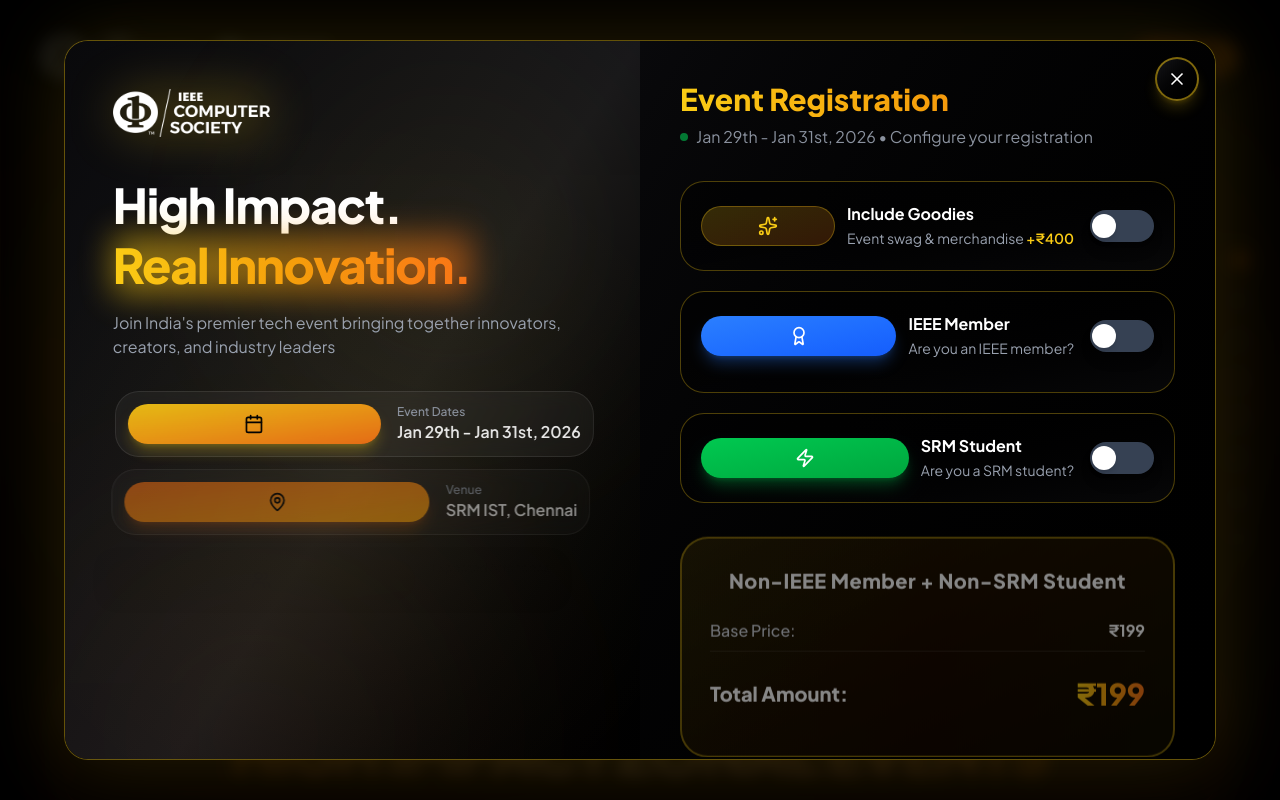
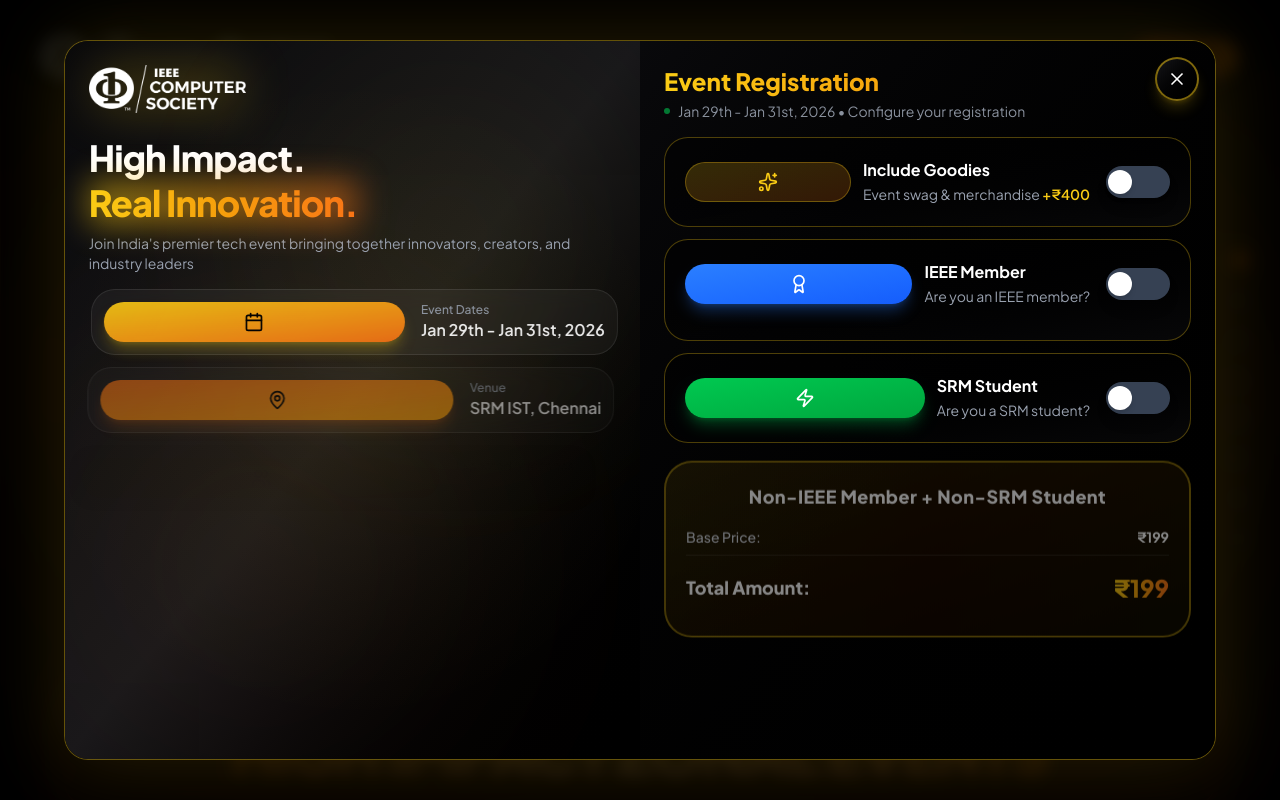
Before and after one commit to Shreyash289/Hize, a Next.js app: page / in a window 1280 px wide. Shown: the top 800 px of the page. Built offline with nearby package versions, Linux system fonts and the light colour scheme; a web font is replaced by a local one.

Commit message:
Fix registration popup: remove hover scale effects on icons, fix button text centering, update event dates to Jan 29th - Jan 31st 2026, fix modal overflow, make modal more compact

```diff
--- a/src/components/RegistrationPopup.tsx
+++ b/src/components/RegistrationPopup.tsx
@@ -178,7 +178,7 @@
         {!isMobile && (
           <m.div
             variants={modalVariants}
-            className="relative w-full max-w-6xl mx-4 max-h-[90vh] overflow-hidden rounded-3xl bg-gradient-to-br from-zinc-950 to-black border border-[#FACC15]/40 shadow-[0_0_80px_rgba(250,204,21,0.15)] backdrop-blur-xl"
+            className="relative w-full max-w-6xl mx-4 max-h-[90vh] overflow-hidden rounded-3xl bg-gradient-to-br from-zinc-950 to-black border border-[#FACC15]/40 shadow-[0_0_80px_rgba(250,204,21,0.15)] backdrop-blur-xl flex flex-col"
             onClick={(e) => e.stopPropagation()}
           >
             {/* Animated Border Glow */}
@@ -206,9 +206,9 @@
               <X className="h-5 w-5 group-hover:rotate-90 transition-transform duration-300" />
             </button>
 
-            <div className="grid grid-cols-1 lg:grid-cols-2 min-h-[500px] max-h-[90vh] relative z-10">
+            <div className="grid grid-cols-1 lg:grid-cols-2 flex-1 min-h-0 relative z-10 overflow-hidden">
               {/* Left Panel - Visual */}
-              <div className="relative bg-gradient-to-br from-zinc-950 via-zinc-900 to-black p-6 lg:p-10 xl:p-12 flex flex-col justify-between overflow-hidden">
+              <div className="relative bg-gradient-to-br from-zinc-950 via-zinc-900 to-black p-4 lg:p-6 flex flex-col justify-between overflow-hidden min-h-0">
                 {/* Animated Background Gradients */}
                 <div className="absolute inset-0">
                   <m.div
@@ -239,13 +239,13 @@
                   <div className="absolute inset-0 bg-[radial-gradient(circle_at_50%_50%,rgba(250,204,21,0.05),transparent_70%)]" />
                 </div>
 
-                <div className="relative z-10 space-y-8">
+                <div className="relative z-10 space-y-4">
                   {/* Logo with Glow */}
                   <m.div
                     initial={{ opacity: 0, y: -20 }}
                     animate={{ opacity: 1, y: 0 }}
                     transition={{ delay: 0.2 }}
-                    className="mb-6 lg:mb-8"
+                    className="mb-4"
                   >
                     <div className="relative inline-block">
                       <div className="absolute inset-0 bg-[#FACC15]/20 blur-xl rounded-full" />
@@ -266,7 +266,7 @@
                     animate={{ opacity: 1, x: 0 }}
                     transition={{ delay: 0.3 }}
                   >
-                    <h2 className="text-3xl lg:text-4xl xl:text-5xl font-black text-white mb-3 lg:mb-4 leading-tight tracking-tight">
+                    <h2 className="text-2xl lg:text-3xl xl:text-4xl font-black text-white mb-2 leading-tight tracking-tight">
                       High Impact.
                       <br />
                       <span className="relative inline-block">
@@ -276,7 +276,7 @@
                         </span>
                       </span>
                     </h2>
-                    <p className="text-gray-400 text-sm lg:text-base mt-3">
+                    <p className="text-gray-400 text-xs lg:text-sm mt-2">
                       Join India's premier tech event bringing together innovators, creators, and industry leaders
                     </p>
                   </m.div>
@@ -289,7 +289,7 @@
                       transition={{ delay: 0.4 }}
                       className="flex items-center gap-4 p-3 rounded-xl bg-white/5 border border-white/10 backdrop-blur-sm hover:bg-white/10 transition-colors group"
                     >
-                      <div className="flex items-center justify-center w-10 h-10 rounded-lg bg-gradient-to-br from-[#FACC15] to-[#F97316] shadow-lg shadow-[#FACC15]/30 group-hover:scale-110 transition-transform">
+                      <div className="flex items-center justify-center w-10 h-10 rounded-lg bg-gradient-to-br from-[#FACC15] to-[#F97316] shadow-lg shadow-[#FACC15]/30">
                         <Calendar className="h-5 w-5 text-black" />
                       </div>
                       <div>
@@ -304,7 +304,7 @@
                       transition={{ delay: 0.5 }}
                       className="flex items-center gap-4 p-3 rounded-xl bg-white/5 border border-white/10 backdrop-blur-sm hover:bg-white/10 transition-colors group"
                     >
-                      <div className="flex items-center justify-center w-10 h-10 rounded-lg bg-gradient-to-br from-[#F97316] to-[#F59E0B] shadow-lg shadow-[#F97316]/30 group-hover:scale-110 transition-transform">
+                      <div className="flex items-center justify-center w-10 h-10 rounded-lg bg-gradient-to-br from-[#F97316] to-[#F59E0B] shadow-lg shadow-[#F97316]/30">
                         <MapPin className="h-5 w-5 text-black" />
                       </div>
                       <div>
@@ -319,7 +319,7 @@
                       transition={{ delay: 0.6 }}
                       className="flex items-center gap-4 p-3 rounded-xl bg-white/5 border border-white/10 backdrop-blur-sm hover:bg-white/10 transition-colors group"
                     >
-                      <div className="flex items-center justify-center w-10 h-10 rounded-lg bg-gradient-to-br from-[#FACC15] to-[#F97316] shadow-lg shadow-[#FACC15]/30 group-hover:scale-110 transition-transform">
+                      <div className="flex items-center justify-center w-10 h-10 rounded-lg bg-gradient-to-br from-[#FACC15] to-[#F97316] shadow-lg shadow-[#FACC15]/30">
                         <Users className="h-5 w-5 text-black" />
                       </div>
                       <div>
@@ -355,15 +355,15 @@
               </div>
 
               {/* Right Panel - Registration Form */}
-              <div className="bg-gradient-to-br from-zinc-950 to-black p-6 lg:p-8 xl:p-10 flex flex-col overflow-y-auto scrollbar-thin scrollbar-thumb-[#FACC15]/30 scrollbar-track-transparent">
+              <div className="bg-gradient-to-br from-zinc-950 to-black p-4 lg:p-6 flex flex-col overflow-y-auto scrollbar-thin scrollbar-thumb-[#FACC15]/30 scrollbar-track-transparent min-h-0">
                 {/* Header */}
-                <div className="mb-6 lg:mb-8">
+                <div className="mb-4">
                   <m.h3
                     initial={{ opacity: 0, y: -10 }}
                     animate={{ opacity: 1, y: 0 }}
                     transition={{ delay: 0.3 }}
                     id="registration-title"
-                    className="text-2xl lg:text-3xl font-black bg-gradient-to-r from-[#FACC15] via-[#F59E0B] to-[#F97316] bg-clip-text text-transparent mb-2"
+                    className="text-xl lg:text-2xl font-black bg-gradient-to-r from-[#FACC15] via-[#F59E0B] to-[#F97316] bg-clip-text text-transparent mb-1"
                   >
                     Event Registration
                   </m.h3>
@@ -371,15 +371,15 @@
                     initial={{ opacity: 0 }}
                     animate={{ opacity: 1 }}
                     transition={{ delay: 0.4 }}
-                    className="text-gray-400 text-sm lg:text-base flex items-center gap-2"
+                    className="text-gray-400 text-xs lg:text-sm flex items-center gap-2"
                   >
-                    <span className="inline-block w-2 h-2 bg-green-500 rounded-full animate-pulse" />
+                    <span className="inline-block w-1.5 h-1.5 bg-green-500 rounded-full animate-pulse" />
                     Jan 29th - Jan 31st, 2026 • Configure your registration
                   </m.p>
                 </div>
 
                 {/* Registration Form */}
-                <div className="space-y-4 lg:space-y-5 mb-6 lg:mb-8">
+                <div className="space-y-3 mb-4">
                   {/* Goodies Toggle */}
                   <m.div
                     variants={cardVariants}
@@ -390,7 +390,7 @@
                     <div className="absolute inset-0 rounded-xl bg-gradient-to-r from-[#FACC15]/5 via-transparent to-[#F97316]/5 opacity-0 group-hover:opacity-100 transition-opacity" />
                     <div className="flex items-center justify-between gap-4 relative z-10">
                       <div className="flex items-center gap-3 min-w-0 flex-1">
-                        <div className="flex items-center justify-center w-10 h-10 rounded-lg bg-gradient-to-br from-[#FACC15]/20 to-[#F97316]/20 border border-[#FACC15]/30 group-hover:scale-110 transition-transform">
+                        <div className="flex items-center justify-center w-10 h-10 rounded-lg bg-gradient-to-br from-[#FACC15]/20 to-[#F97316]/20 border border-[#FACC15]/30">
                           <Sparkles className="h-5 w-5 text-[#FACC15]" />
                         </div>
                         <div className="min-w-0">
@@ -437,7 +437,7 @@
                     <div className="absolute inset-0 rounded-xl bg-gradient-to-r from-[#FACC15]/5 via-transparent to-[#F97316]/5 opacity-0 group-hover:opacity-100 transition-opacity" />
                     <div className="flex items-center justify-between gap-4 mb-3 relative z-10">
                       <div className="flex items-center gap-3 min-w-0 flex-1">
-                        <div className="flex items-center justify-center w-10 h-10 rounded-lg bg-gradient-to-br from-blue-500 to-blue-600 shadow-lg shadow-blue-500/30 group-hover:scale-110 transition-transform">
+                        <div className="flex items-center justify-center w-10 h-10 rounded-lg bg-gradient-to-br from-blue-500 to-blue-600 shadow-lg shadow-blue-500/30">
                           <Award className="h-5 w-5 text-white" />
                         </div>
                         <div className="min-w-0">
@@ -474,27 +474,6 @@
                         />
                       </button>
                     </div>
-
-                    {/* IEEE Number Input */}
-                    {isIEEEMember && (
-                      <m.div
-                        initial={{ opacity: 0, height: 0 }}
-                        animate={{ opacity: 1, height: "auto" }}
-                        exit={{ opacity: 0, height: 0 }}
-                        className="mt-3 relative z-10"
-                      >
-                        <div className="relative">
-                          <input
-                            type="text"
-                            placeholder="Enter IEEE Member Number"
-                            value={ieeeNumber}
-                            onChange={(e) => setIeeeNumber(e.target.value)}
-                            className="w-full px-4 lg:px-5 py-2.5 lg:py-3 bg-black/70 border-2 border-gray-600 rounded-lg text-white placeholder-gray-400 focus:border-[#FACC15] focus:outline-none focus:ring-2 focus:ring-[#FACC15]/20 transition-all text-sm lg:text-base hover:border-gray-500"
-                          />
-                          <div className="absolute inset-0 rounded-lg bg-gradient-to-r from-[#FACC15]/5 to-[#F97316]/5 pointer-events-none" />
-                        </div>
-                      </m.div>
-                    )}
                   </m.div>
 
                   {/* SRM Student Toggle */}
@@ -507,7 +486,7 @@
                     <div className="absolute inset-0 rounded-xl bg-gradient-to-r from-[#FACC15]/5 via-transparent to-[#F97316]/5 opacity-0 group-hover:opacity-100 transition-opacity" />
                     <div className="flex items-center justify-between gap-4 relative z-10">
                       <div className="flex items-center gap-3 min-w-0 flex-1">
-                        <div className="flex items-center justify-center w-10 h-10 rounded-lg bg-gradient-to-br from-green-500 to-green-600 shadow-lg shadow-green-500/30 group-hover:scale-110 transition-transform">
+                        <div className="flex items-center justify-center w-10 h-10 rounded-lg bg-gradient-to-br from-green-500 to-green-600 shadow-lg shadow-green-500/30">
                           <Zap className="h-5 w-5 text-white" />
                         </div>
                         <div className="min-w-0">
@@ -545,21 +524,21 @@
                 </div>
 
                 {/* Price Summary */}
-                <div className="mb-6 lg:mb-8">
+                <div className="mb-4">
                   <m.div
                     initial={{ opacity: 0, y: 20 }}
                     animate={{ opacity: 1, y: 0 }}
                     transition={{ delay: 0.5 }}
-                    className="relative p-6 lg:p-7 rounded-2xl border-2 border-[#FACC15]/50 bg-gradient-to-br from-[#FACC15]/10 via-[#F97316]/5 to-transparent overflow-hidden"
+                    className="relative p-4 lg:p-5 rounded-2xl border-2 border-[#FACC15]/50 bg-gradient-to-br from-[#FACC15]/10 via-[#F97316]/5 to-transparent overflow-hidden"
                   >
                     {/* Animated Glow */}
                     <div className="absolute inset-0 bg-gradient-to-r from-[#FACC15]/10 via-[#F97316]/10 to-[#FACC15]/10 animate-pulse" />
 
                     <div className="relative z-10 text-center">
-                      <h4 className="text-white font-black text-lg lg:text-xl mb-3 lg:mb-4 tracking-wide">
+                      <h4 className="text-white font-black text-base lg:text-lg mb-2 tracking-wide">
                         {getPriceLabel()}
                       </h4>
-                      <div className="space-y-3 text-sm lg:text-base text-gray-300 mb-4">
+                      <div className="space-y-2 text-sm text-gray-300 mb-3">
                         <div className="flex justify-between items-center py-2 border-b border-white/10">
                           <span className="font-medium">Base Price:</span>
                           <span className="font-bold text-white">₹{calculatePrice() - (includeGoodies ? 400 : 0)}</span>
@@ -577,13 +556,13 @@
                             <span className="font-bold text-[#F97316]">+₹400</span>
                           </m.div>
                         )}
-                        <div className="pt-3 flex justify-between items-center">
-                          <span className="text-lg lg:text-xl font-black text-white">Total Amount:</span>
+                        <div className="pt-2 flex justify-between items-center">
+                          <span className="text-base lg:text-lg font-black text-white">Total Amount:</span>
                           <m.span
                             key={calculatePrice()}
                             initial={{ scale: 1.5, opacity: 0 }}
                             animate={{ scale: 1, opacity: 1 }}
-                            className="text-2xl lg:text-3xl font-black bg-gradient-to-r from-[#FACC15] via-[#F59E0B] to-[#F97316] bg-clip-text text-transparent"
+                            className="text-xl lg:text-2xl font-black bg-gradient-to-r from-[#FACC15] via-[#F59E0B] to-[#F97316] bg-clip-text text-transparent"
                           >
                             ₹{calculatePrice()}
                           </m.span>
@@ -601,7 +580,7 @@
                   whileHover={{ scale: 1.02, y: -2 }}
                   whileTap={{ scale: 0.98 }}
                   onClick={handleRegisterOnKonfHub}
-                  className="relative w-full py-4 lg:py-5 rounded-xl font-black text-base lg:text-lg bg-gradient-to-r from-[#FACC15] via-[#F59E0B] to-[#F97316] text-black hover:shadow-2xl hover:shadow-[#F97316]/50 transition-all group overflow-hidden"
+                  className="relative w-full py-3 lg:py-4 rounded-xl font-black text-sm lg:text-base bg-gradient-to-r from-[#FACC15] via-[#F59E0B] to-[#F97316] text-black hover:shadow-2xl hover:shadow-[#F97316]/50 transition-all group overflow-hidden flex items-center justify-center"
                 >
                   <span className="relative z-10 flex items-center justify-center gap-2">
                     Register on KonfHub
@@ -749,27 +728,6 @@
                         />
                       </button>
                     </div>
-
-                    {/* IEEE Number Input */}
-                    {isIEEEMember && (
-                      <m.div
-                        initial={{ opacity: 0, height: 0 }}
-                        animate={{ opacity: 1, height: "auto" }}
-                        exit={{ opacity: 0, height: 0 }}
-                        className="mt-3"
-                      >
-                        <div className="relative">
-                          <input
-                            type="text"
-                            placeholder="IEEE Member Number"
-                            value={ieeeNumber}
-                            onChange={(e) => setIeeeNumber(e.target.value)}
-                            className="w-full px-4 py-2.5 bg-black/70 border-2 border-gray-600 rounded-lg text-white placeholder-gray-400 focus:border-[#FACC15] focus:outline-none focus:ring-2 focus:ring-[#FACC15]/20 transition-all text-sm"
-                          />
-                          <div className="absolute inset-0 rounded-lg bg-gradient-to-r from-[#FACC15]/5 to-[#F97316]/5 pointer-events-none" />
-                        </div>
-                      </m.div>
-                    )}
                   </div>
 
                   {/* SRM Student Toggle */}
@@ -846,7 +804,7 @@
                 <m.button
                   whileTap={{ scale: 0.97 }}
                   onClick={handleRegisterOnKonfHub}
-                  className="relative w-full py-4 rounded-xl font-black text-base bg-gradient-to-r from-[#FACC15] via-[#F59E0B] to-[#F97316] text-black transition-all touch-manipulation active:scale-95 shadow-lg shadow-[#FACC15]/30 group overflow-hidden"
+                  className="relative w-full py-4 rounded-xl font-black text-base bg-gradient-to-r from-[#FACC15] via-[#F59E0B] to-[#F97316] text-black transition-all touch-manipulation active:scale-95 shadow-lg shadow-[#FACC15]/30 group overflow-hidden flex items-center justify-center"
                 >
                   <span className="relative z-10 flex items-center justify-center gap-2">
                     Register on KonfHub
```
